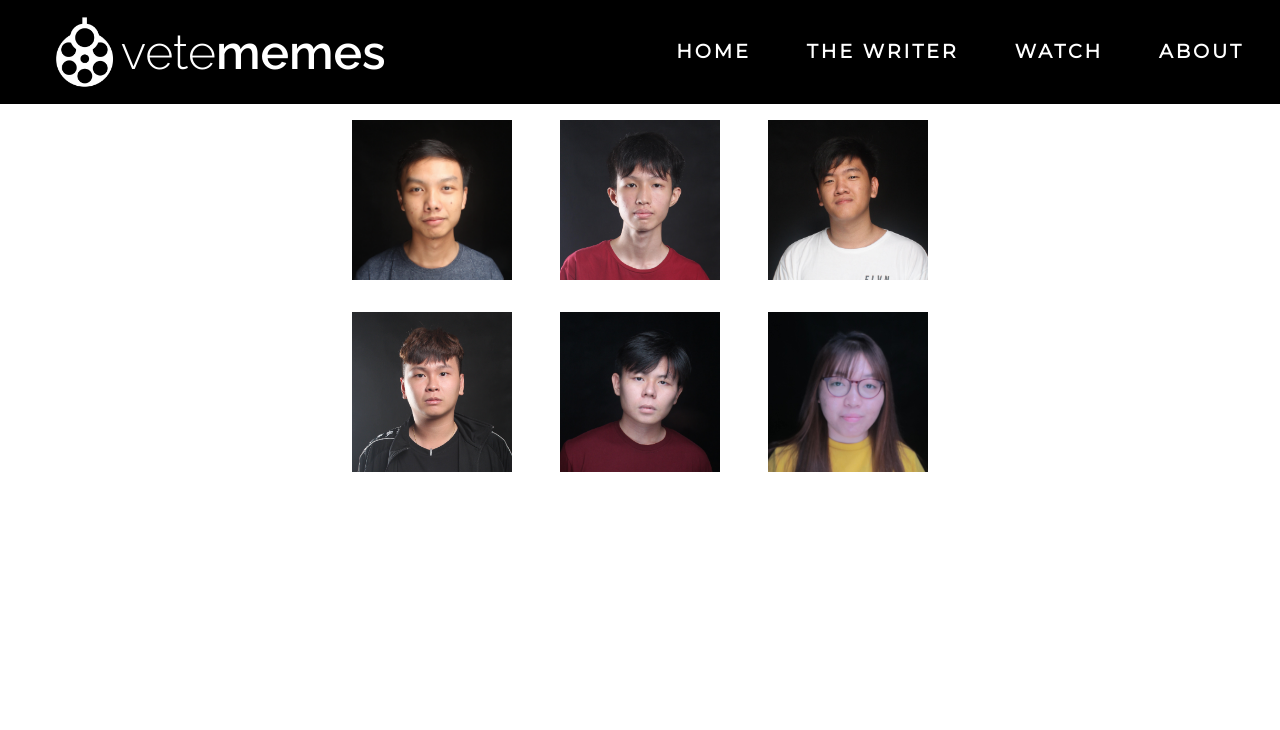
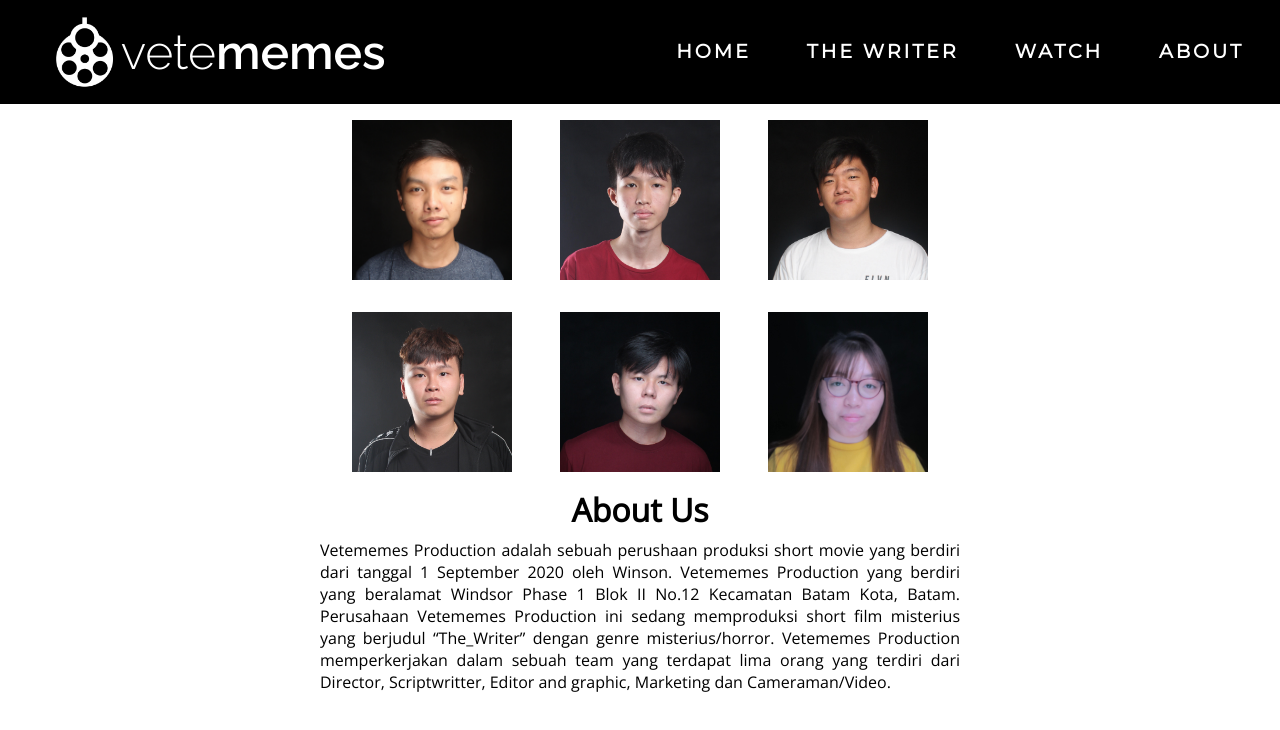
Before and after one commit to anandawira/vetememes-web, a React (Create React App) app: page /about in a window 1280 px wide. Shown: the top 730 px of the page. Built offline with nearby package versions, Linux system fonts and the light colour scheme.

Commit message:
add about us text

```diff
--- a/src/component/About.jsx
+++ b/src/component/About.jsx
@@ -21,6 +21,19 @@ export default function About() {
         <ProfileCard image={winson} name="Winson Ng" />
         <ProfileCard image={jennifer} name="Jennifer Chandrinova" />
       </div>
+      <div id="about-us">
+        <h1>About Us</h1>
+        <p>
+          Vetememes Production adalah sebuah perushaan produksi short movie yang
+          berdiri dari tanggal 1 September 2020 oleh Winson. Vetememes
+          Production yang berdiri yang beralamat Windsor Phase 1 Blok II No.12
+          Kecamatan Batam Kota, Batam. Perusahaan Vetememes Production ini
+          sedang memproduksi short film misterius yang berjudul “The_Writer”
+          dengan genre misterius/horror. Vetememes Production memperkerjakan
+          dalam sebuah team yang terdapat lima orang yang terdiri dari Director,
+          Scriptwritter, Editor and graphic, Marketing dan Cameraman/Video.
+        </p>
+      </div>
     </div>
   );
 }
--- a/src/component/Watch.jsx
+++ b/src/component/Watch.jsx
@@ -1,6 +1,6 @@
 import '../style/Watch.scss';
 
-import React, { useEffect } from 'react';
+import React from 'react';
 
 export default function Watch(props) {
   return (
--- a/src/style/About.scss
+++ b/src/style/About.scss
@@ -1,9 +1,22 @@
+@import url('https://fonts.googleapis.com/css2?family=Open+Sans&display=swap');
+
 #about{
     display: flex;
     flex-direction: column;
     align-items: center;
+    #about-us{
+        width: 50%;
+        font-family: 'Open Sans', sans-serif;
+        h1{
+            text-align: center;
+        }
+        p{
+            margin-top: 0.5em;
+            text-align: justify;
+        }
+    }
     #teams{
-        width: 50vw;
+        width: 50%;
         display: flex;
         flex-wrap: wrap;
         justify-content: space-evenly;
```
Also changed, not shown: src/asset/slideshow-24px.svg (added), 1 other file (tests, documents, lock files or other folders).
